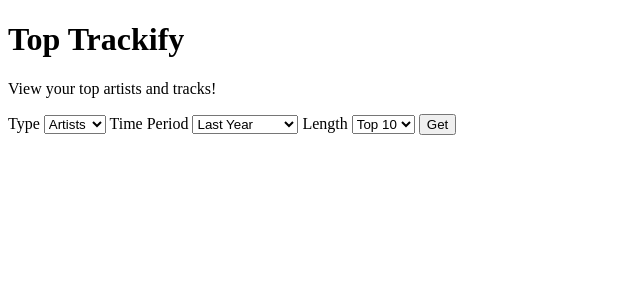
After one commit to rafaromo23/TopTrackify, a Flask app: page /customize in a window 1280 px wide. The commit adds this page. Shown: the top 300 px of the page, without its empty margins (0-640 px from the left). Run offline with Flask 3, Linux system fonts and the light colour scheme.

Commit message:
Updated app.py to handle OAuth, added customize.html and topArtists.html

```diff
--- a/app.py
+++ b/app.py
@@ -1,20 +1,79 @@
-from flask import Flask, render_template, request, jsonify
+from flask import Flask, render_template, request, session, redirect, url_for
+import spotipy
+import os
+from dotenv import load_dotenv
+from spotipy.oauth2 import SpotifyOAuth
 
-
-
+load_dotenv()
 
 app = Flask(__name__)
 
 
+# important variables
+SPOTIPY_CLIENT_ID = os.environ.get('SPOTIPY_CLIENT_ID')
+SPOTIPY_CLIENT_SECRET = os.environ.get('SPOTIPY_CLIENT_SECRET')
+SPOTIPY_REDIRECT_URI = os.environ.get('SPOTIPY_REDIRECT_URI')
+app.secret_key = os.environ.get('FLASK_SECRET_KEY')
+
+
+# initializing Spotipy object
+sp = spotipy.Spotify(
+    auth_manager=SpotifyOAuth(
+        client_id=SPOTIPY_CLIENT_ID,
+        client_secret=SPOTIPY_CLIENT_SECRET,
+        redirect_uri=SPOTIPY_REDIRECT_URI,
+        scope='user-top-read',
+        open_browser=False
+    )
+)
+
+
 # Home Page
-@app.route("/", methods=["POST", "GET"])
+@app.route("/", methods=["GET"])
 def index():
+    print("redirect URL: ", SPOTIPY_REDIRECT_URI)
     return render_template('index.html')
+
+
+
+# Login page
+@app.route("/login", methods=["GET"])
+def login():
+    auth_url = sp.auth_manager.get_authorize_url()
+    print(auth_url)
+    return redirect(auth_url)
+
+
+# Callback page, deals with access and authorization codes
+@app.route("/callback", methods=["GET"])
+def callback():
+
+    # get authorization code
+    auth_code = request.args.get("code")
+    if not auth_code:
+        return "Authorization failed. No code provided", 400
+
+    # get access token with authorization code
+    access_token = sp.auth_manager.get_access_token(code = auth_code, as_dict=True)
+
+    # storing access token in session so user won't have to sign in again
+    session['access_token'] = access_token['access_token']
+
+    # redirecting to customization page
+    return redirect(url_for("customize"))
+
+
+# Customization page
+@app.route("/customize", methods=["GET"])
+def customize():
+    return render_template('customize.html')
+
+
 
 
 
 
 
 # Runner
-if __name__ in '__main__':
+if __name__ == '__main__':
     app.run(debug=True)
--- /dev/null
+++ b/templates/customize.html
@@ -0,0 +1,42 @@
+{% extends 'base.html' %}
+
+{% block head %}
+<title>Top Trackify</title>
+{% endblock %}
+
+
+{% block body %}
+<div class="container">
+    <h1 class="header title">Top Trackify</h1>
+    <p class="description">View your top artists and tracks!</p>
+    <div class="content">
+        <form action="/" method="POST">
+
+            <label for="type">Type</label>
+            <select name="type" class="type">
+                <option value="artists">Artists</option>
+                <option value="tracks">Tracks</option>
+            </select>
+
+            <label for="time_period">Time Period</label>
+            <select name="time_period" class="time_period">
+                <option value="1_year">Last Year</option>
+                <option value="6_months">Last 6 Months</option>
+                <option value="1_month">Last Month</option>
+            </select>
+
+            <label for="length">Length</label>
+            <select name="length" class="length">
+                <option value="Top_10">Top 10</option>
+                <option value="Top_25">Top 25</option>
+                <option value="Top_50">Top 50</option>
+            </select>
+
+
+            <input type="submit" value="Get" class="get_btn" />
+        </form>
+    </div>
+</div>
+
+
+{% endblock %}
```
Also changed, not shown: templates/index.html (+5 -8 lines), templates/topArtists.html (added, +15 -0 lines), 1 other file.
